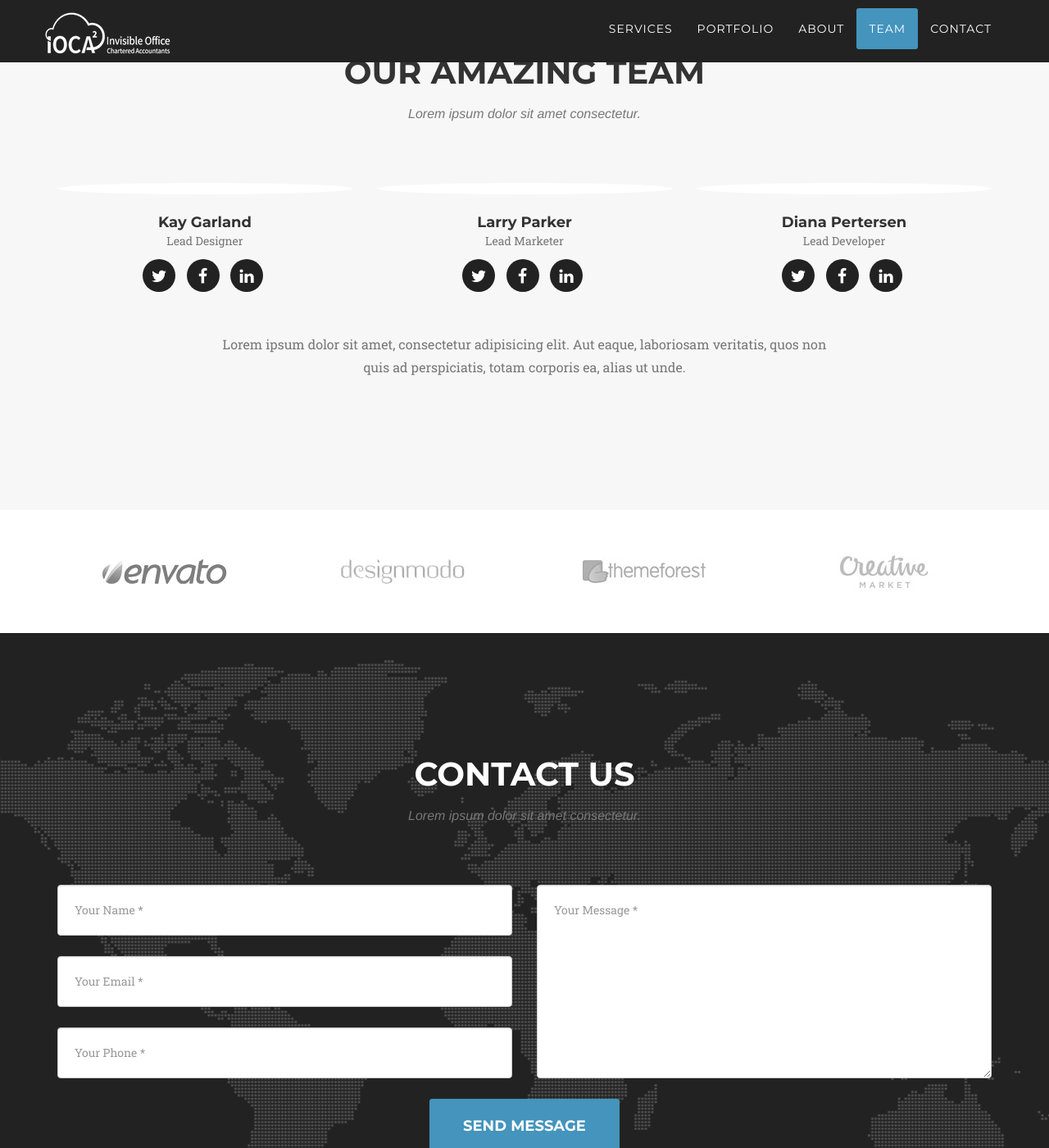
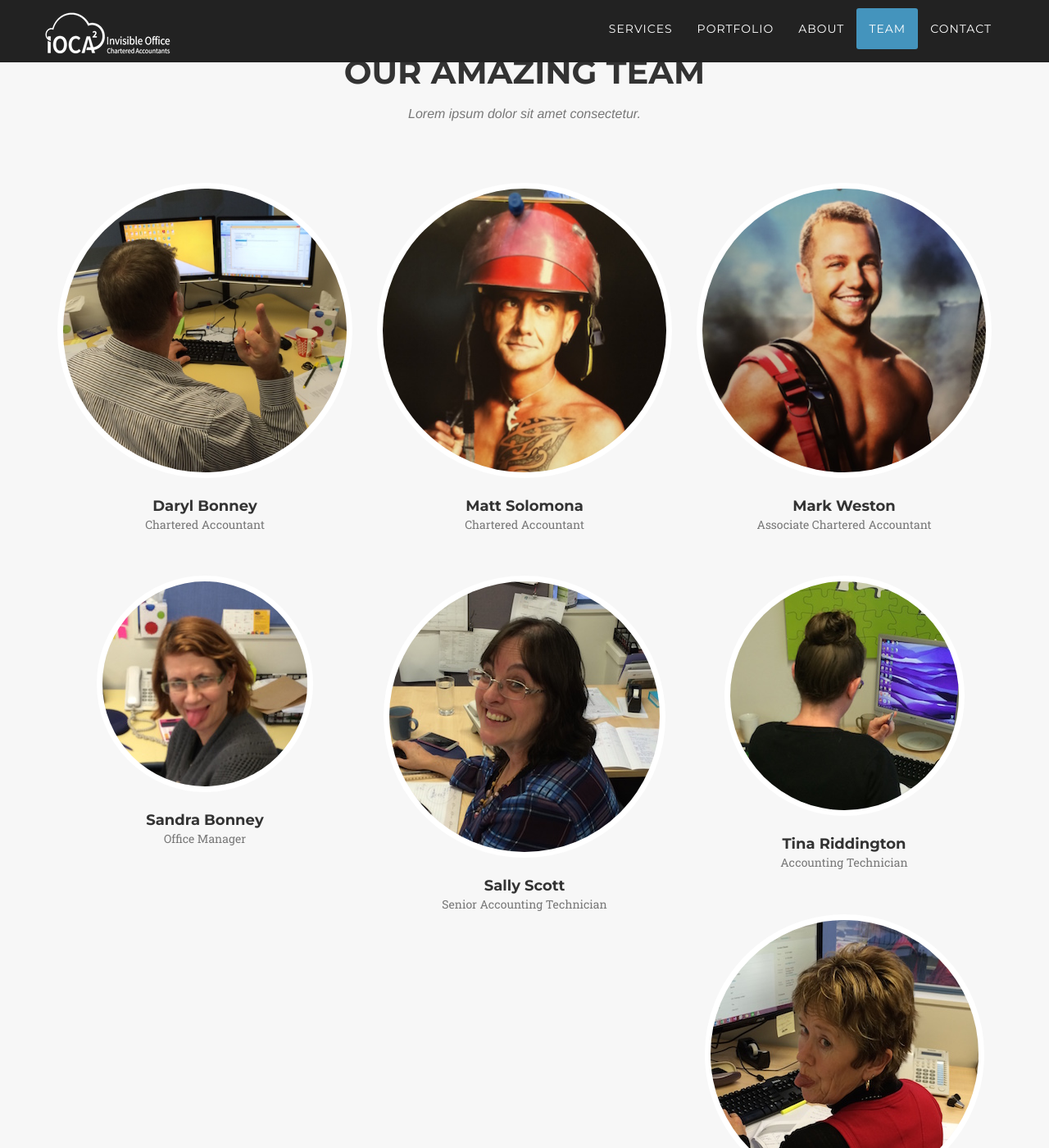
Before and after one commit to Bonneykins/IOCA-website-3, a Jekyll site: the page built from index.html, in a window 1280 px wide and 1400 px high, scrolled down 3528 px. Shown: the whole window at 82% size. Built offline with Jekyll 4.4.1, drawn with Linux system fonts in a browser that asks for light colours; nearby versions of some CDN libraries; some web fonts are replaced; some of the changed text lies outside the part shown.

Commit message:
Finished about draft. Added team for loop

```diff
--- a/index.html
+++ b/index.html
@@ -167,56 +167,16 @@ layout: default
                 </div>
             </div>
             <div class="row">
+              {% assign team = site.team | sort: 'display-order' %}
+              {% for member in team %}
                 <div class="col-sm-4">
                     <div class="team-member">
-                        <img src="img/team/1.jpg" class="img-responsive img-circle" alt="">
-                        <h4>Kay Garland</h4>
-                        <p class="text-muted">Lead Designer</p>
-                        <ul class="list-inline social-buttons">
-                            <li><a href="#"><i class="fa fa-twitter"></i></a>
-                            </li>
-                            <li><a href="#"><i class="fa fa-facebook"></i></a>
-                            </li>
-                            <li><a href="#"><i class="fa fa-linkedin"></i></a>
-                            </li>
-                        </ul>
+                        <img src="{{ member.team-member-image-path }}" class="img-responsive img-circle" alt="{{ member.team-member-first-name }} {{ member.team-member-last-name }}">
+                        <h4>{{ member.team-member-first-name }} {{ member.team-member-last-name }}</h4>
+                        <p class="text-muted">{{ member.team-member-job-title }}</p>
                     </div>
                 </div>
-                <div class="col-sm-4">
-                    <div class="team-member">
-                        <img src="img/team/2.jpg" class="img-responsive img-circle" alt="">
-                        <h4>Larry Parker</h4>
-                        <p class="text-muted">Lead Marketer</p>
-                        <ul class="list-inline social-buttons">
-                            <li><a href="#"><i class="fa fa-twitter"></i></a>
-                            </li>
-                            <li><a href="#"><i class="fa fa-facebook"></i></a>
-                            </li>
-                            <li><a href="#"><i class="fa fa-linkedin"></i></a>
-                            </li>
-                        </ul>
-                    </div>
-                </div>
-                <div class="col-sm-4">
-                    <div class="team-member">
-                        <img src="img/team/3.jpg" class="img-responsive img-circle" alt="">
-                        <h4>Diana Pertersen</h4>
-                        <p class="text-muted">Lead Developer</p>
-                        <ul class="list-inline social-buttons">
-                            <li><a href="#"><i class="fa fa-twitter"></i></a>
-                            </li>
-                            <li><a href="#"><i class="fa fa-facebook"></i></a>
-                            </li>
-                            <li><a href="#"><i class="fa fa-linkedin"></i></a>
-                            </li>
-                        </ul>
-                    </div>
-                </div>
-            </div>
-            <div class="row">
-                <div class="col-lg-8 col-lg-offset-2 text-center">
-                    <p class="large text-muted">Lorem ipsum dolor sit amet, consectetur adipisicing elit. Aut eaque, laboriosam veritatis, quos non quis ad perspiciatis, totam corporis ea, alias ut unde.</p>
-                </div>
+              {% endfor %}
             </div>
         </div>
     </section>
```
